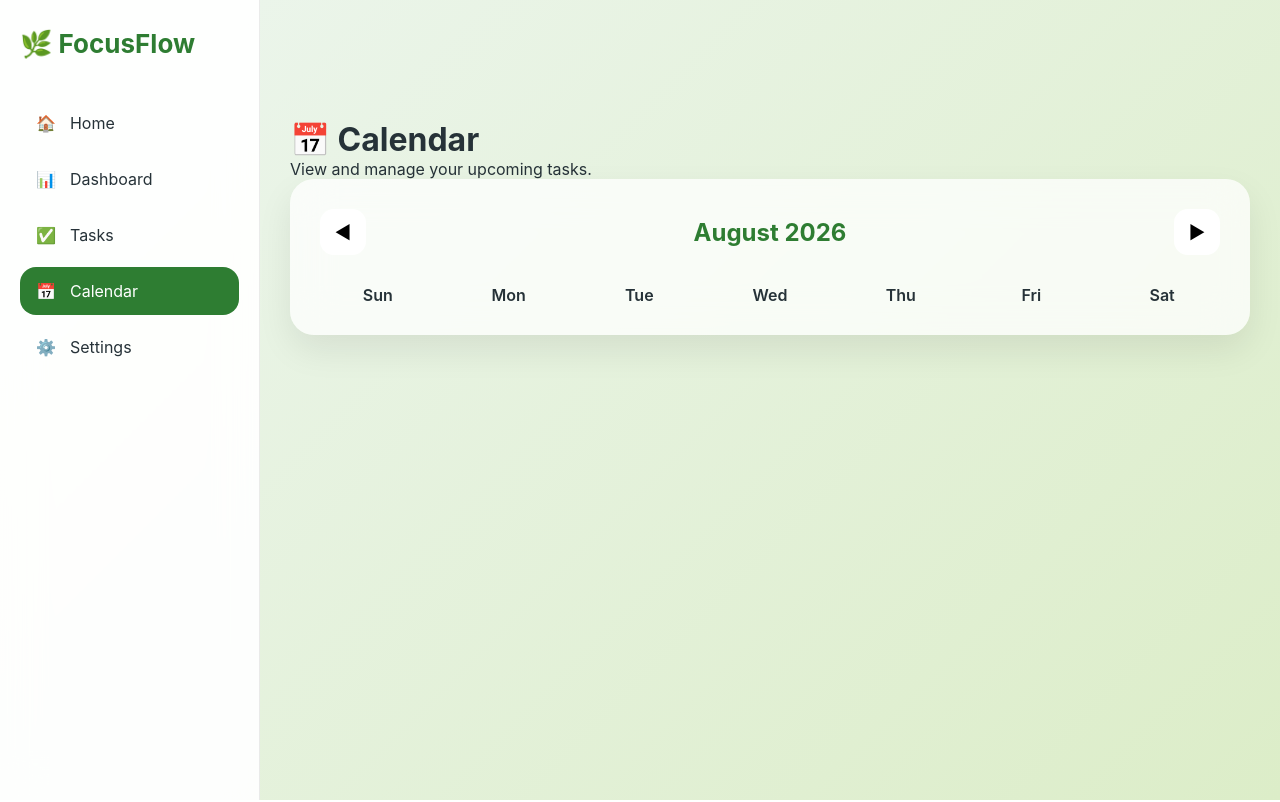
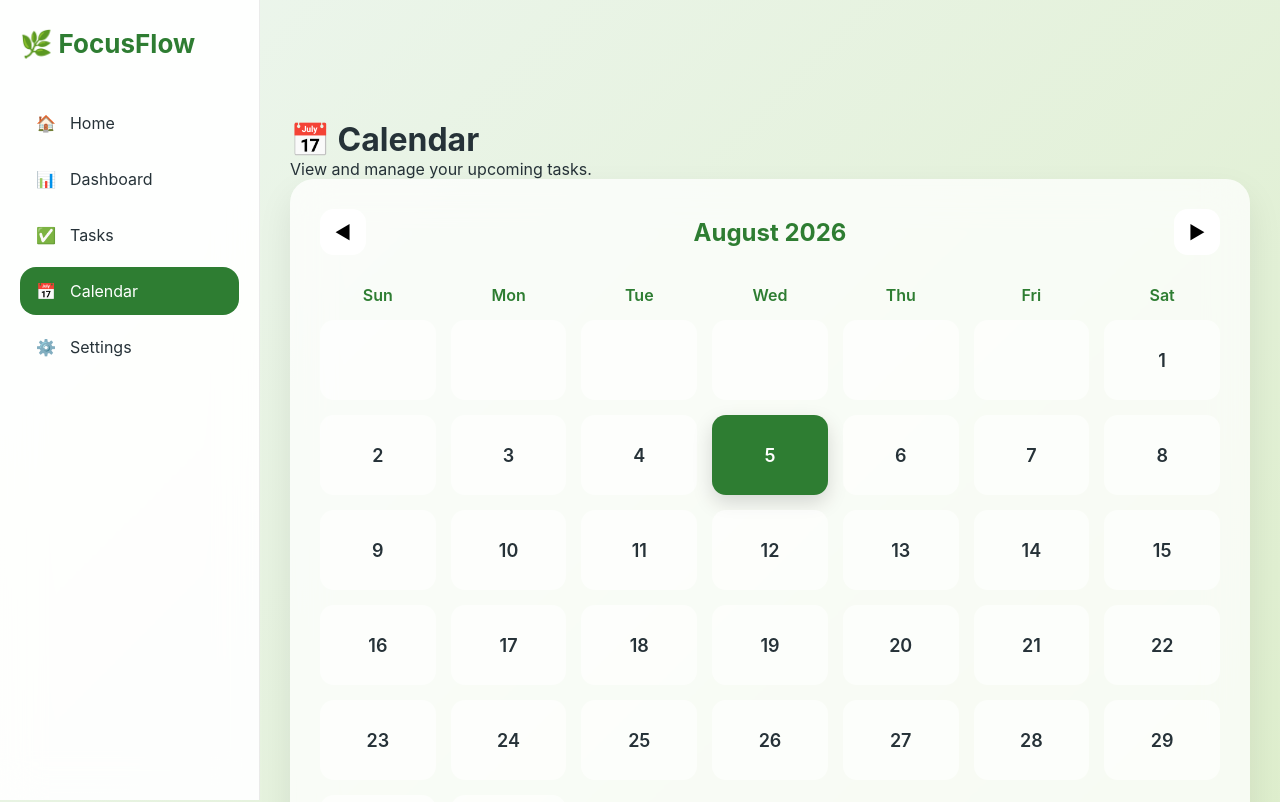
Before and after one commit to Arjon22/focusflow, a React (Vite) app: page /calendar in a window 1280 px wide. Shown: the top 802 px of the page. Built offline with nearby package versions, Linux system fonts and the light colour scheme.

Commit message:
Add calendar task integration and smart categories

```diff
--- a/src/App.jsx
+++ b/src/App.jsx
@@ -351,7 +351,10 @@ sortedTasks.sort((a, b) => {
         }
       />
 
-      <Route path="/calendar" element={<Calendar />} />
+      <Route
+  path="/calendar"
+  element={<Calendar tasks={tasks} />}
+/>
       <Route path="/settings" element={<Settings />} />
 
     </Routes>
--- a/src/components/CalendarView.jsx
+++ b/src/components/CalendarView.jsx
@@ -1,23 +1,273 @@
-function CalendarView() {
+import { useState } from "react";
+function getTaskCategory(title) {
+
+  const text = title.toLowerCase();
+
+
+  if (
+    text.includes("shop") ||
+    text.includes("buy") ||
+    text.includes("grocery")
+  ) {
+    return {
+      icon: "🛒",
+      category: "Shopping"
+    };
+  }
+
+
+  if (
+    text.includes("walk") ||
+    text.includes("run") ||
+    text.includes("gym") ||
+    text.includes("exercise")
+  ) {
+    return {
+      icon: "🏃",
+      category: "Health"
+    };
+  }
+
+
+  if (
+    text.includes("study") ||
+    text.includes("learn") ||
+    text.includes("read")
+  ) {
+    return {
+      icon: "📚",
+      category: "Learning"
+    };
+  }
+
+
+  if (
+    text.includes("meeting") ||
+    text.includes("call")
+  ) {
+    return {
+      icon: "📞",
+      category: "Work"
+    };
+  }
+
+
+  return {
+    icon: "📌",
+    category: "General"
+  };
+}
+
+function CalendarView({ tasks }) {
+
+
+
+  const [currentDate, setCurrentDate] = useState(new Date());
+  const [selectedDate, setSelectedDate] = useState(null);
+
+
+
+  const year = currentDate.getFullYear();
+  const month = currentDate.getMonth();
+  const selectedTasks = tasks.filter(
+  (task) =>
+    task.dueDate ===
+    `${year}-${String(month + 1).padStart(2, "0")}-${String(selectedDate).padStart(2, "0")}`
+);
+
+
+  const monthName = currentDate.toLocaleString("default", {
+    month: "long",
+  });
+
+
+  const firstDay = new Date(year, month, 1).getDay();
+
+
+  const daysInMonth = new Date(
+    year,
+    month + 1,
+    0
+  ).getDate();
+
+
+  const calendarDays = [];
+
+
+  // Empty spaces before first day
+  for (let i = 0; i < firstDay; i++) {
+    calendarDays.push("");
+  }
+
+
+  // Add dates
+  for (let day = 1; day <= daysInMonth; day++) {
+    calendarDays.push(day);
+  }
+
+
+
+  function previousMonth() {
+    setCurrentDate(
+      new Date(year, month - 1, 1)
+    );
+  }
+
+
+  function nextMonth() {
+    setCurrentDate(
+      new Date(year, month + 1, 1)
+    );
+  }
+
+
+
   return (
     <div className="calendar-container">
+
       <div className="calendar-header">
-        <button>◀</button>
 
-        <h2>August 2026</h2>
+        <button onClick={previousMonth}>
+          ◀
+        </button>
 
-        <button>▶</button>
+
+        <h2>
+          {monthName} {year}
+        </h2>
+
+
+        <button onClick={nextMonth}>
+          ▶
+        </button>
+
       </div>
 
+
+
       <div className="calendar-grid">
-        <div>Sun</div>
-        <div>Mon</div>
-        <div>Tue</div>
-        <div>Wed</div>
-        <div>Thu</div>
-        <div>Fri</div>
-        <div>Sat</div>
+
+
+        {[
+          "Sun",
+          "Mon",
+          "Tue",
+          "Wed",
+          "Thu",
+          "Fri",
+          "Sat",
+        ].map((day) => (
+          <div
+            key={day}
+            className="calendar-day-name"
+          >
+            {day}
+          </div>
+        ))}
+
+
+
+        {calendarDays.map((day, index) => {
+
+  const isToday =
+    day &&
+    day === new Date().getDate() &&
+    month === new Date().getMonth() &&
+    year === new Date().getFullYear();
+
+
+  const isSelected =
+    selectedDate === day;
+
+
+  return (
+    <div
+  key={index}
+  onClick={() => day && setSelectedDate(day)}
+  className={
+    isSelected
+      ? "calendar-date selected"
+      : isToday
+      ? "calendar-date today"
+      : "calendar-date"
+  }
+>
+  {day}
+
+
+  {day &&
+    tasks.some(
+      (task) =>
+        task.dueDate ===
+        `${year}-${String(month + 1).padStart(2, "0")}-${String(day).padStart(2, "0")}`
+    ) && (
+      <span className="task-dot"></span>
+    )}
+
+</div>
+  );
+
+})}
+
+
       </div>
+      <div className="selected-date-panel">
+
+  {selectedDate ? (
+    <>
+      <h3>
+        Selected Date:
+        {" "}
+        {monthName} {selectedDate}, {year}
+      </h3>
+
+      <h4>Tasks</h4>
+
+      {selectedTasks.length > 0 ? (
+        selectedTasks.map((task) => (
+  <div
+    key={task.id}
+    className="calendar-task"
+  >
+
+    <div className="calendar-task-title">
+
+  {getTaskCategory(task.title).icon}
+
+  {" "}
+
+  {task.title}
+
+</div>
+
+    <div className="calendar-task-info">
+
+  {getTaskCategory(task.title).category}
+
+</div>
+
+    <div className="calendar-task-info">
+      ⏰ {task.dueTime || "No time set"}
+    </div>
+
+  </div>
+))
+      ) : (
+        <p>
+          No tasks scheduled.
+        </p>
+      )}
+
+    </>
+  ) : (
+    <p>
+      Select a date to view tasks.
+    </p>
+  )}
+
+</div>
+
+
     </div>
   );
 }
--- a/src/pages/Calendar.jsx
+++ b/src/pages/Calendar.jsx
@@ -1,6 +1,6 @@
 import CalendarView from "../components/CalendarView";
 
-function Calendar() {
+function Calendar({ tasks }) {
   return (
     <div className="calendar-page">
       <div className="section-header">
@@ -8,7 +8,7 @@ function Calendar() {
         <p>View and manage your upcoming tasks.</p>
       </div>
 
-      <CalendarView />
+      <CalendarView tasks={tasks} />
     </div>
   );
 }
--- a/src/styles/calendar.css
+++ b/src/styles/calendar.css
@@ -44,3 +44,82 @@
     text-align: center;
     font-weight: 600;
 }
+
+.calendar-day-name {
+    color: var(--primary);
+}
+
+.calendar-date {
+    min-height: 80px;
+    background: rgba(255, 255, 255, 0.6);
+    border-radius: 14px;
+    display: flex;
+    justify-content: center;
+    align-items: center;
+    font-size: 18px;
+    cursor: pointer;
+    transition: .2s;
+}
+
+.calendar-date:hover {
+    transform: translateY(-3px);
+}
+
+.today {
+    background: var(--primary);
+    color: white;
+    font-weight: 700;
+    box-shadow: 0 8px 20px rgba(0, 0, 0, .15);
+}
+
+.selected {
+    border: 3px solid var(--primary);
+    transform: translateY(-3px);
+}
+
+.selected-date-panel {
+    margin-top: 30px;
+    padding: 20px;
+    background: rgba(255, 255, 255, .6);
+    border-radius: 18px;
+}
+
+.calendar-task {
+    padding: 10px;
+    margin-top: 10px;
+    background: white;
+    border-radius: 12px;
+}
+
+.calendar-date {
+    position: relative;
+}
+
+.task-dot {
+    width: 7px;
+    height: 7px;
+    background: var(--primary);
+    border-radius: 50%;
+    position: absolute;
+    bottom: 10px;
+}
+
+.calendar-task {
+    padding: 16px;
+    margin-top: 12px;
+    background: rgba(255, 255, 255, .8);
+    border-radius: 16px;
+    box-shadow: 0 8px 20px rgba(0, 0, 0, .08);
+}
+
+.calendar-task-title {
+    font-size: 16px;
+    font-weight: 700;
+    margin-bottom: 8px;
+}
+
+.calendar-task-info {
+    font-size: 14px;
+    opacity: .7;
+    margin-top: 4px;
+}
```
